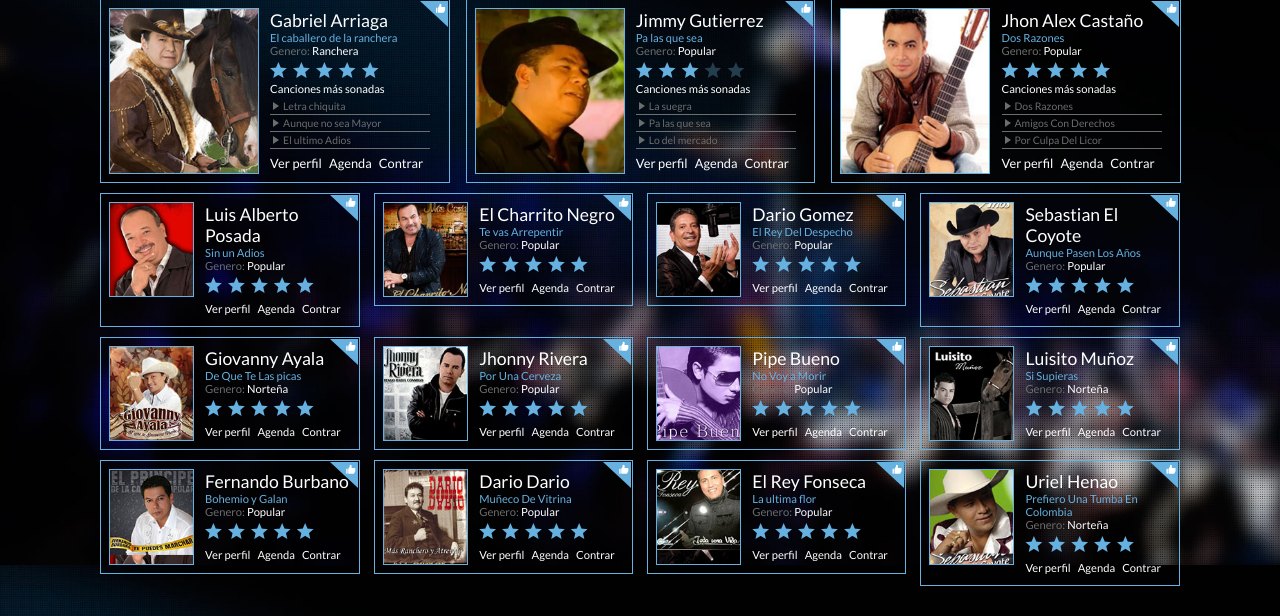
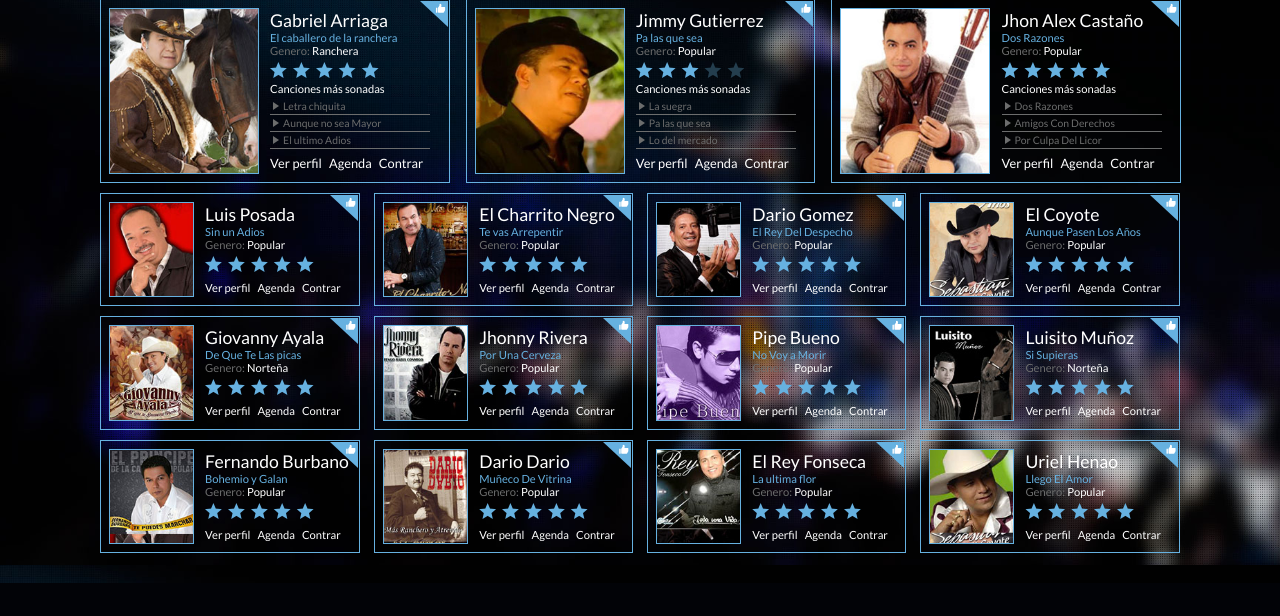
Before and after one commit to MiMartinezcomSAS/globalEventos, a PHP site: page / in a window 1280 px wide. Shown: the part 235-851 px from the top of the page. After the commit the page ends 818 px from the top, so only its background shows below. Run offline with PHP 8.4, Linux system fonts and the light colour scheme; some libraries are stand-ins or nearby versions.

Commit message:
+ ajustes dos

```diff
--- a/views/global-artistas.php
+++ b/views/global-artistas.php
@@ -116,7 +116,7 @@
             <img src="images/artistas/luis_posada.jpg" alt=""/>
         </figure>
         <div class="info-artist">
-            <h4>Luis Alberto Posada</h4>
+            <h4>Luis Posada</h4>
             <h5>Sin un Adios</h5>
 
             <p><span>Genero: </span> Popular</p>
@@ -191,7 +191,7 @@
             <img src="images/artistas/sebastian.jpg" alt=""/>
         </figure>
         <div class="info-artist">
-            <h4>Sebastian El Coyote</h4>
+            <h4> El Coyote</h4>
             <h5>Aunque Pasen Los Años</h5>
 
             <p><span>Genero: </span> Popular</p>
@@ -392,9 +392,9 @@
         </figure>
         <div class="info-artist">
             <h4>Uriel Henao</h4>
-            <h5>Prefiero Una Tumba En Colombia</h5>
+            <h5>Llego El Amor</h5>
 
-            <p><span>Genero: </span> Norteña</p>
+            <p><span>Genero: </span> Popular</p>
             <span class="flaticon-star138"></span>
             <span class="flaticon-star138"></span>
             <span class="flaticon-star138"></span>
```
